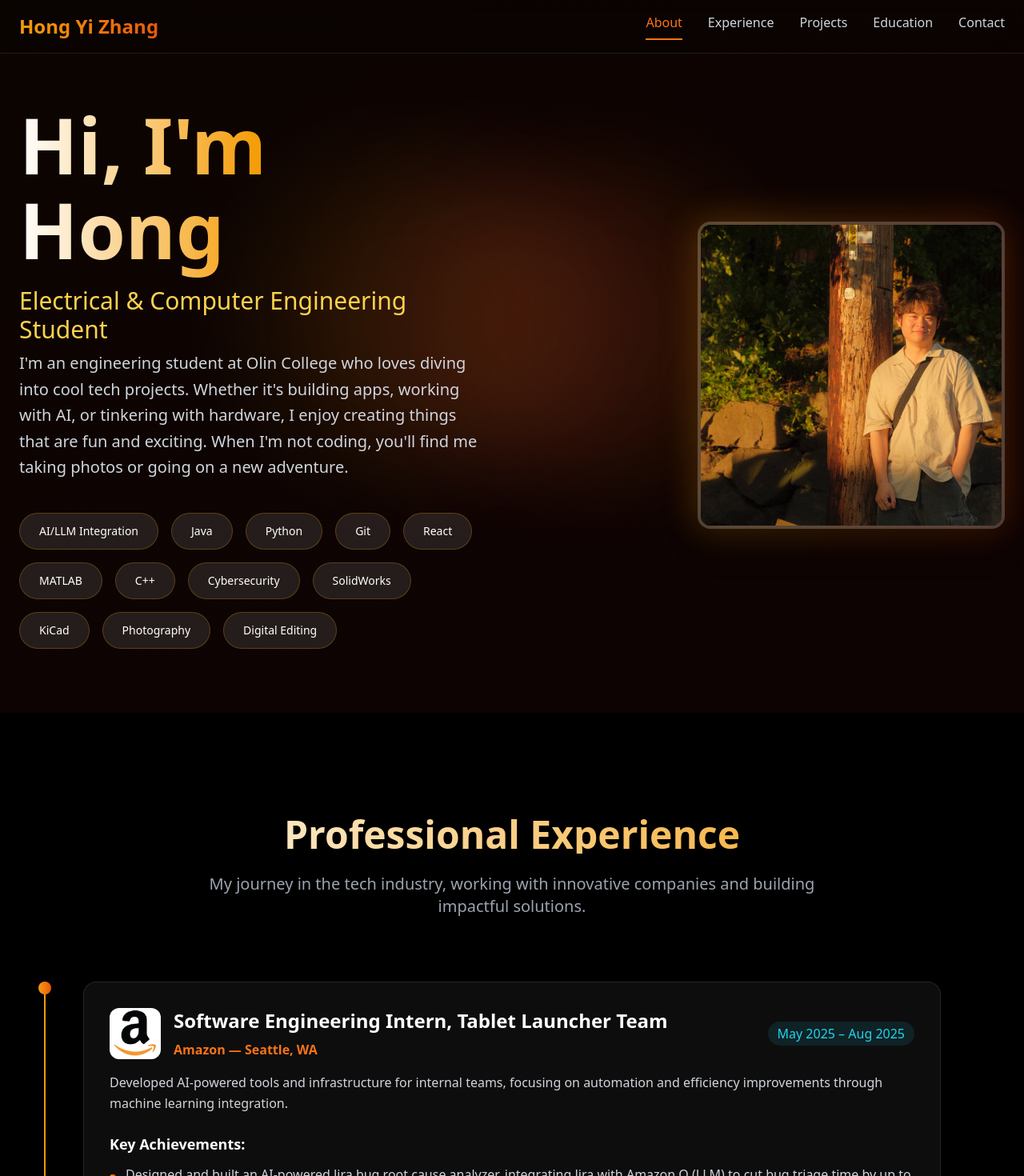
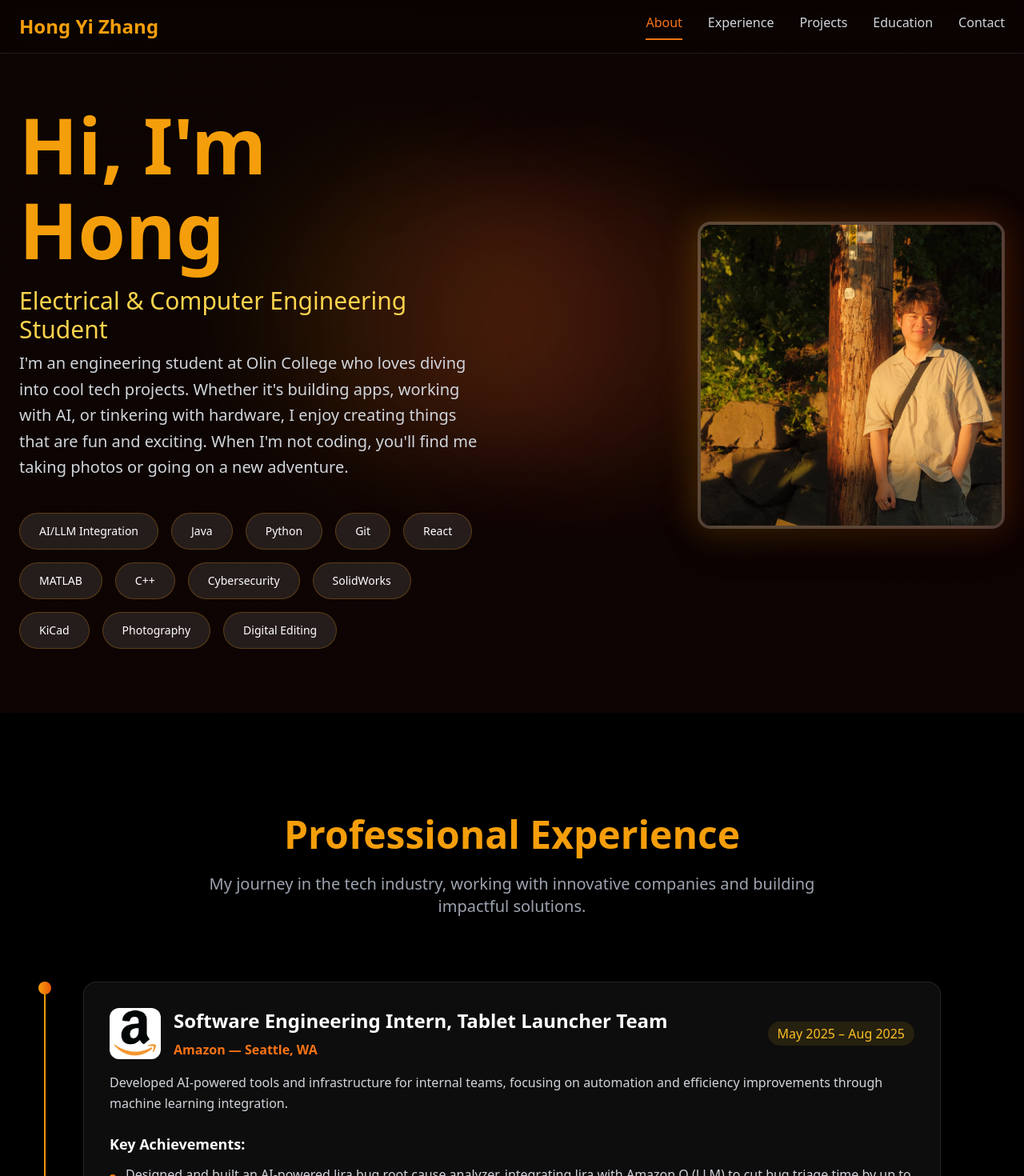
Before and after one commit to tastychez/personal_website, a Next.js app: page / in a window 1280 px wide. Shown: the top 1470 px of the page at 80% size. Built offline with nearby package versions, Linux system fonts and the light colour scheme.

Commit message:
change color scheme

```diff
--- a/app/components/AboutSection.jsx
+++ b/app/components/AboutSection.jsx
@@ -34,16 +34,12 @@ const AboutSection = forwardRef(({ activeTab, setActiveTab, scrollY }, ref) => {
           <div ref={textRef} className={`space-y-10 scroll-reveal-left animate-slide-in-left relative z-20 overflow-visible ${isTextVisible ? 'revealed' : ''}`}>
             <div className="space-y-2 overflow-visible">
               <h1
-                className="text-6xl lg:text-8xl font-bold leading-tight relative z-30"
+                className="text-6xl lg:text-8xl font-bold leading-tight relative z-30 text-amber-500"
                 style={{
                   lineHeight: '1.1',
                   marginBottom: '0.1em',
                   paddingBottom: '0.1em',
-                  overflow: 'visible',
-                  background: 'linear-gradient(to right, white, #f59e0b, #ea580c)',
-                  WebkitBackgroundClip: 'text',
-                  WebkitTextFillColor: 'transparent',
-                  backgroundClip: 'text'
+                  overflow: 'visible'
                 }}
               >
                 Hi, I'm {personalInfo.name.split(' ')[0]}
--- a/app/components/ContactSection.jsx
+++ b/app/components/ContactSection.jsx
@@ -100,7 +100,7 @@ const ContactSection = forwardRef((props, ref) => {
       <section ref={ref} id="contact" className="relative py-32 px-6">
         <div className="absolute inset-0 bg-gradient-to-t from-transparent via-black/50 to-black"></div>
         <div className="max-w-4xl mx-auto relative z-10 text-center">
-          <h2 className="text-5xl font-bold mb-8 bg-gradient-to-r from-white to-amber-300 bg-clip-text text-transparent animate-fade-in">
+          <h2 className="text-5xl font-bold mb-8 text-amber-500 animate-fade-in">
             Let's Connect
           </h2>
           <p className="text-xl text-gray-400 mb-16 animate-fade-in" style={{ animationDelay: '200ms' }}>
@@ -147,12 +147,7 @@ const ContactSection = forwardRef((props, ref) => {
     <section ref={ref} id="contact" className="relative py-32 px-6">
       <div className="absolute inset-0 bg-gradient-to-t from-transparent via-black/50 to-black"></div>
       <div className="max-w-4xl mx-auto relative z-10 text-center">
-        <h2 className="text-5xl font-bold mb-8 animate-fade-in" style={{
-          background: 'linear-gradient(to right, white, #f59e0b)',
-          WebkitBackgroundClip: 'text',
-          WebkitTextFillColor: 'transparent',
-          backgroundClip: 'text'
-        }}>
+        <h2 className="text-5xl font-bold mb-8 text-amber-500 animate-fade-in">
           Let's Connect
         </h2>
         <p className="text-xl text-gray-400 mb-16 animate-fade-in" style={{ animationDelay: '200ms' }}>
--- a/app/components/EducationSection.jsx
+++ b/app/components/EducationSection.jsx
@@ -45,12 +45,7 @@ const EducationSection = forwardRef((props, ref) => {
       <div className="absolute inset-0 bg-gradient-to-t from-transparent via-black/30 to-black"></div>
       <div className="max-w-7xl mx-auto relative z-10">
         <div ref={headerRef} className={`text-center mb-20 scroll-reveal ${isHeaderVisible ? 'revealed' : ''}`}>
-          <h2 className="text-5xl font-bold mb-6" style={{
-            background: 'linear-gradient(to right, white, #f59e0b)',
-            WebkitBackgroundClip: 'text',
-            WebkitTextFillColor: 'transparent',
-            backgroundClip: 'text'
-          }}>
+          <h2 className="text-5xl font-bold mb-6 text-amber-500">
             Education
           </h2>
           <p className="text-xl text-gray-400 max-w-3xl mx-auto">
--- a/app/components/ExperienceSection.jsx
+++ b/app/components/ExperienceSection.jsx
@@ -75,12 +75,7 @@ const ExperienceSection = forwardRef((props, ref) => {
       <div className="absolute inset-0 bg-gradient-to-t from-transparent via-black/30 to-black"></div>
       <div className="max-w-7xl mx-auto relative z-10">
         <div ref={headerRef} className={`text-center mb-20 scroll-reveal ${isHeaderVisible ? 'revealed' : ''}`}>
-          <h2 className="text-5xl font-bold mb-6" style={{
-            background: 'linear-gradient(to right, white, #f59e0b)',
-            WebkitBackgroundClip: 'text',
-            WebkitTextFillColor: 'transparent',
-            backgroundClip: 'text'
-          }}>
+          <h2 className="text-5xl font-bold mb-6 text-amber-500">
             Professional Experience
           </h2>
           <p className="text-xl text-gray-400 max-w-3xl mx-auto">
@@ -139,7 +134,7 @@ const ExperienceSection = forwardRef((props, ref) => {
                       </div>
                     </div>
                     <div className="mt-2 md:mt-0">
-                      <span className="text-cyan-400 font-medium bg-cyan-400/10 px-3 py-1 rounded-full">
+                      <span className="text-amber-400 font-medium bg-amber-400/10 px-3 py-1 rounded-full">
                         {exp.period}
                       </span>
                     </div>
--- a/app/components/Navigation.jsx
+++ b/app/components/Navigation.jsx
@@ -6,12 +6,7 @@ export default function Navigation({ activeTab, setActiveTab, scrollToSection, r
     <nav className="fixed top-0 w-full z-50 backdrop-blur-md bg-black/20 border-b border-white/10">
       <div className="max-w-7xl mx-auto px-6 py-4">
         <div className="flex items-center justify-between">
-          <div className="text-2xl font-bold" style={{
-            background: 'linear-gradient(to right, #f59e0b, #ea580c)',
-            WebkitBackgroundClip: 'text',
-            WebkitTextFillColor: 'transparent',
-            backgroundClip: 'text'
-          }}>
+          <div className="text-2xl font-bold text-amber-500">
             Hong Yi Zhang
           </div>
           <div className="hidden md:flex space-x-8">
--- a/app/components/ProjectsSection.jsx
+++ b/app/components/ProjectsSection.jsx
@@ -51,12 +51,7 @@ const ProjectsSection = forwardRef((props, ref) => {
       <div className="absolute inset-0 bg-gradient-to-t from-black via-transparent to-black"></div>
       <div className="max-w-7xl mx-auto relative z-10">
         <div ref={headerRef} className={`text-center mb-20 scroll-reveal ${isHeaderVisible ? 'revealed' : ''}`}>
-          <h2 className="text-5xl font-bold mb-6" style={{
-            background: 'linear-gradient(to right, white, #f59e0b)',
-            WebkitBackgroundClip: 'text',
-            WebkitTextFillColor: 'transparent',
-            backgroundClip: 'text'
-          }}>
+          <h2 className="text-5xl font-bold mb-6 text-amber-500">
             Featured Projects
           </h2>
         </div>
```
